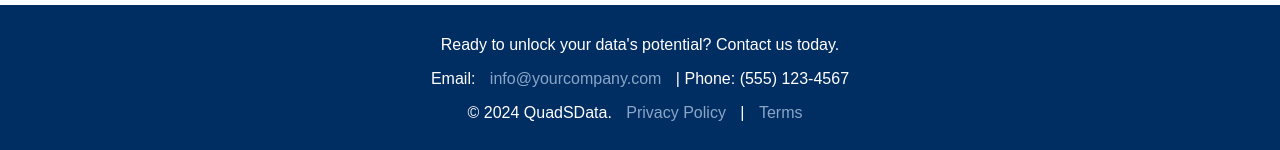
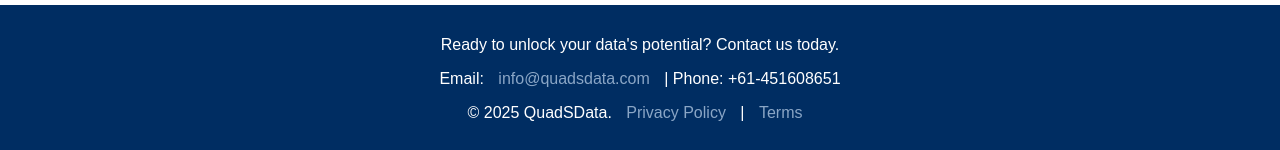
Before and after one commit to Quadsdata/Website, a plain HTML site: page index.html in a window 1280 px wide. Shown: the part 1422-1572 px from the top of the page. Drawn offline with Linux system fonts and the light colour scheme.

Commit message:
Update index.html

```diff
--- a/index.html
+++ b/index.html
@@ -74,9 +74,10 @@
 
     <footer id="contact">
         <p>Ready to unlock your data's potential? Contact us today.</p>
-        <p>Email: <a href="mailto:info@yourcompany.com">info@yourcompany.com</a> | Phone: (555) 123-4567</p>
-        <p>&copy; 2024 QuadSData. <a href="#">Privacy Policy</a> | <a href="#">Terms</a></p>
+        <p>Email: <a href="mailto:samata@quadsdata.com">info@quadsdata.com</a> | Phone: +61-451608651</p>
+        <p>&copy; 2025 QuadSData. <a href="#">Privacy Policy</a> | <a href="#">Terms</a></p>
     </footer>
 
 </body>
+
 </html>
```
